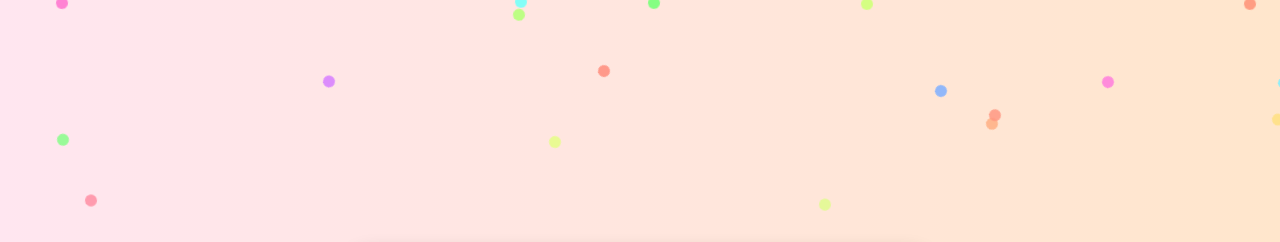
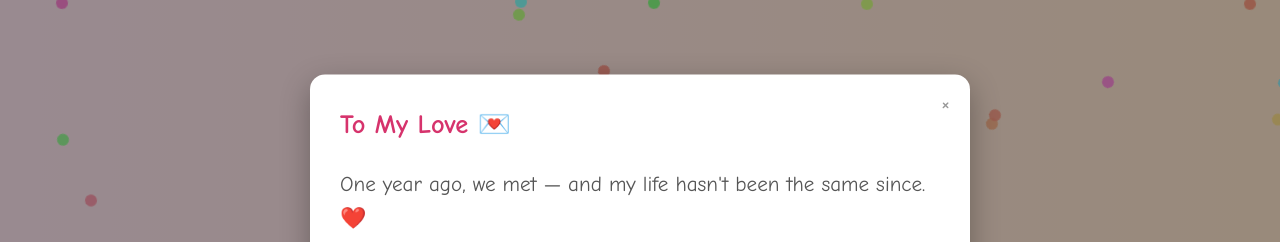
Before and after one commit to iamhimansha/meetup-anniversary-site, a plain HTML site: page index.html in a window 1280 px wide. Both pictures are taken after a click on the button "Celebrate 💖". Shown: the top 242 px of the page. Drawn offline with Linux system fonts and the light colour scheme.

Commit message:
Update index.html

```diff
--- a/index.html
+++ b/index.html
@@ -78,6 +78,49 @@
         opacity: 0;
       }
     }
+
+    /* Love Letter Modal */
+    .love-letter {
+      display: none;
+      position: fixed;
+      top: 50%;
+      left: 50%;
+      transform: translate(-50%, -50%);
+      width: 90%;
+      max-width: 600px;
+      background: white;
+      padding: 30px;
+      border-radius: 15px;
+      box-shadow: 0 10px 30px rgba(0,0,0,0.3);
+      z-index: 10;
+      text-align: left;
+      font-size: 1.1em;
+      line-height: 1.6;
+    }
+
+    .love-letter h2 {
+      color: #d6336c;
+      margin-top: 0;
+    }
+
+    .close-btn {
+      position: absolute;
+      top: 10px;
+      right: 20px;
+      font-size: 24px;
+      color: #999;
+      cursor: pointer;
+    }
+
+    .overlay {
+      display: none;
+      position: fixed;
+      top: 0; left: 0;
+      width: 100%;
+      height: 100%;
+      background: rgba(0,0,0,0.4);
+      z-index: 9;
+    }
   </style>
 </head>
 <body>
@@ -92,8 +135,24 @@
     <button onclick="celebrate()">Celebrate 💖</button>
   </div>
 
+  <div class="overlay" id="overlay" onclick="closeLetter()"></div>
+
+  <div class="love-letter" id="loveLetter">
+    <span class="close-btn" onclick="closeLetter()">×</span>
+    <h2>To My Love 💌</h2>
+    <p>
+      One year ago, we met — and my life hasn't been the same since. ❤️<br><br>
+      Every day with you is a gift, every laugh we share is a treasure, and every hug feels like home. You've shown me a kind of love I never knew was real. <br><br>
+      Thank you for your patience, your kindness, your warmth — and most of all, for being you. <br><br>
+      I can't wait to see what the next chapter brings us. But no matter what, I'm so grateful I get to share it with you. <br><br>
+      Forever yours, <br>
+      💖 Your Love
+    </p>
+  </div>
+
   <script>
     function celebrate() {
+      // Show confetti
       for (let i = 0; i < 100; i++) {
         const confetti = document.createElement('div');
         confetti.classList.add('confetti');
@@ -102,11 +161,17 @@
         confetti.style.backgroundColor = `hsl(${Math.random() * 360}, 100%, 75%)`;
         confetti.style.animationDuration = (2 + Math.random() * 3) + 's';
         document.body.appendChild(confetti);
-
         setTimeout(() => confetti.remove(), 6000);
       }
 
-      alert("I love you more every day! 💕");
+      // Show the love letter
+      document.getElementById("loveLetter").style.display = "block";
+      document.getElementById("overlay").style.display = "block";
+    }
+
+    function closeLetter() {
+      document.getElementById("loveLetter").style.display = "none";
+      document.getElementById("overlay").style.display = "none";
     }
   </script>
 
```
